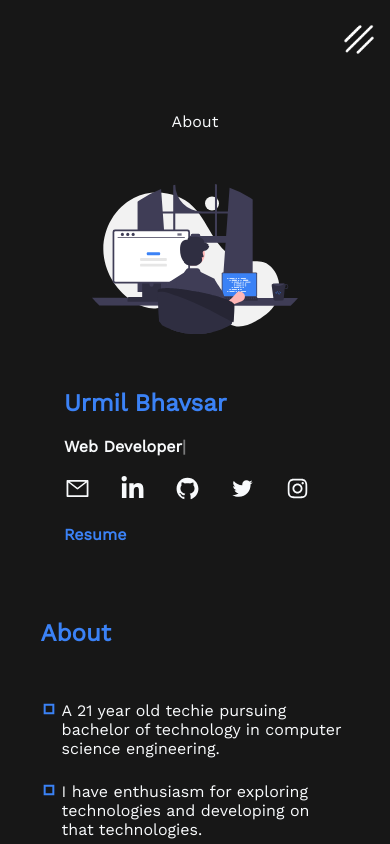
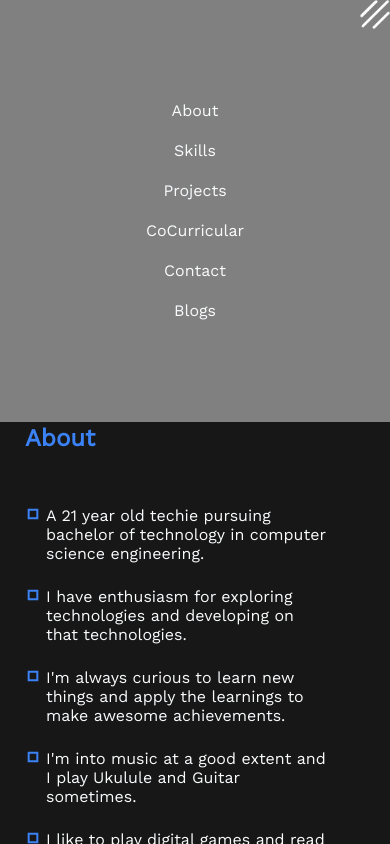
Before and after one commit to urmil22/portfolio-2.0, a React (Create React App) app: page / in a window 390 px wide. Both pictures are taken after a click on the picture 359 px from the left and 39 px from the top of the page. Shown: the top 844 px of the page. Built offline with nearby package versions, Linux system fonts and the light colour scheme.

Commit message:
added cocurricular section

```diff
--- a/src/App.css
+++ b/src/App.css
@@ -26,7 +26,6 @@ body{
 
 header{
   position: relative;
-  background: transparent;
   width: 50%;
   margin: 40px auto 60px auto;
   top: 0;
@@ -165,7 +164,6 @@ p{
   margin-top: 30px;
   display: grid;
   grid-template-columns: 25% 25% 25% 25%;
-  padding-left: 4%;
 }
 
 .bullets{
@@ -195,10 +193,11 @@ p{
 }
 
 .project-grid > div{
-  margin: 28px 0;
+  margin: 15px 0;
   display: flex;
   flex-direction: column;
   justify-content: left;
+  line-height: 25px;
 }
 
 .project-icons{
@@ -230,17 +229,32 @@ p{
   color: var(--secondary-color);
 }
 
+.cocurricular-grid{
+  margin-top: 30px;
+  display: grid;
+  grid-template-columns: 100%;
+}
+
+.cocurricular-grid div h3,
+.cocurricular-grid div h2
+{
+  color: var(--secondary-color);
+  margin: 5px 0;
+}
+
 .contact ul {
-  margin-top: 1rem;
   display: flex;
   justify-content: flex-start;
-  gap: 1rem;
+  gap: 2rem;
 }
 
 .contact ul li a {
   color: var(--links-color);
   font-size: 2rem;
-  margin-left: 1rem;
+}
+
+.contact ul li a:hover {
+  color: var(--secondary-color);
 }
 
 .contact ul li {
@@ -248,9 +262,13 @@ p{
   text-decoration: none;
 }
 
+footer div span{
+  color: var(--secondary-color);
+}
+
 footer p {
+  font-size: 1.3em;
   text-align: center;
-  font-size: 1.3em;
 }
 
 @media only screen and (max-width: 1048px) {
@@ -272,13 +290,13 @@ footer p {
 
 @media only screen and (max-width: 768px) {
 
+  .wrapper{
+    padding: 0;
+  }
+
   header {
     width: 100%;
-    margin: 25px auto;
-  }
-
-  body{
-    overflow-x: hidden;
+    margin: 0;
   }
 
   nav ul{
@@ -295,6 +313,8 @@ footer p {
   .menu-icon{
     display: block;
     margin-left: auto;
+    position: relative;
+    z-index: 10;
   }
 
   .nav-menu{
@@ -302,14 +322,33 @@ footer p {
   }
 
   #hidden {
-    max-height: 190px;
+    position: absolute;
+    top: 0;
+    right: 0;
+    margin: 0;
+    background-color: gray;
+    font-size: 1rem;
+    height: 50vh;
+    width: 100vw;
+    flex-direction: column;
+    justify-content: center;
+    align-items: center;
+    line-height: 20px;
+    /* max-height: 190px;
     overflow: hidden;
-    transition: 0.3s;
+    transition: 0.3s; */
   }
 
   section{
-    width: 80vw;
-    margin: 15px auto;
+    width: 100vw;
+    margin: auto;
+ }
+
+ .social-links {
+  width: 100%;
+  justify-content: center;
+  align-items: center;
+  margin: auto;
  }
 
  #dp {
@@ -320,7 +359,15 @@ footer p {
   flex-direction: column-reverse;
 }
 
-.landing div:nth-child(1) {
+.name {
+  text-align: center;
+}
+
+.landing  h4 {
+  text-align: center;
+}
+
+/* .landing div:nth-child(1) {
   width: 100%;
 }
 
@@ -328,6 +375,10 @@ footer p {
   width: 100%;
   padding-right: 0;
   margin-bottom: 35px;
+} */
+
+.project-grid > div {
+  margin: 5px 0;
 }
 
 .skills-grid {
@@ -345,10 +396,15 @@ footer p {
   width: 90%;
 }
 
+footer {
+  display: flex;
+  justify-content: center;
+  align-items: center;
+  text-align: center;
+  }
 
+footer div {
+  width: 55%;
+}
 
-footer {
-  text-align: center;
-  padding-left: 3rem;
-  }
 }
--- /dev/null
+++ b/src/components/CoCurricular.js
@@ -0,0 +1,41 @@
+import React from 'react';
+import { AiOutlineBank } from 'react-icons/ai'
+
+const CoCurricular = () => {
+  return (
+    <section id='cocurricular'>
+        <h1>CoCurricular</h1>
+        <div className='cocurricular-grid'>
+            <div>
+                <h3>Delegate of The Republic Of Ghana</h3>
+
+                    <p><AiOutlineBank size={18} color="white"/> Model United Nations(MUN) is a popular program for those who are interested in learning how United Nations work. Hundreds of thousands of students worldwide participate every year in MUN at all educational levels from primary school to university. I represented as the Delegate of The Republic Of Ghana</p>
+
+            </div>
+
+            <div>
+                <h3>Vadodara Smart Hackathon</h3>
+                <p>This hackathon was themed for based on police FIR(First Information Report) where the problem statement was based on filing FIR and validating it for genuineness about Information provided</p>
+            </div>
+
+            <div>
+                <h3>Tech Expo</h3>
+                <p>Tech Expo is a college level competition of projects for final year students from every department. We as a team represented our project Medical Datacare.</p>
+            </div>
+
+            <div>
+                <h2>Other Activities</h2>
+                <h3>Road to Web3 Hackathon</h3>
+                <p>Road to Web3 is a purpose built event for you to create your first application on the Blockchain. There were speakers, mentors and developers from all around the world</p>
+            </div>
+
+            <div>
+                <h3>HacktoberFest 2022</h3>
+                <p>Hacktoberfest: a month-long celebration of open-source projects, their maintainers, and the entire community of contributors. I contributed to many projects and got intro to many cool projects</p>
+            </div>
+        </div>
+    </section>
+  )
+}
+
+export default CoCurricular
--- a/src/components/Container.js
+++ b/src/components/Container.js
@@ -1,5 +1,6 @@
 import React from 'react'
 import About from './About'
+import CoCurricular from './CoCurricular'
 import Contact from './Contact'
 import Footer from './Footer'
 import Info from './Info'
@@ -16,6 +17,7 @@ const Container = () => {
     <About />
     <Skills />
     <Projects />
+    <CoCurricular />
     <Contact />
     <Footer />
    </div>
--- a/src/components/Footer.js
+++ b/src/components/Footer.js
@@ -3,7 +3,12 @@ import React from 'react'
 const Footer = () => {
   return (
     <footer>
-       <p>Made with ❤️ by Urmil Bhavsar</p>
+      <div>
+          <p>Made with ❤️ by
+               <span> Urmil Bhavsar</span>
+          </p>
+      </div>
+
     </footer>
   )
 }
--- a/src/components/Info.js
+++ b/src/components/Info.js
@@ -12,7 +12,7 @@ const Info = () => {
     <>
         <section className='landing'>
             <div>
-         <h1>Urmil Bhavsar</h1>
+         <h1 className='name'>Urmil Bhavsar</h1>
             <h4>
             <span className='typing'>
             <Typed
--- a/src/components/Navbar.js
+++ b/src/components/Navbar.js
@@ -3,6 +3,7 @@ import menuIcon from "../components/images/menu.png"
 
 const Navbar = () => {
   const [showLinks, setShowLinks] = useState(false)
+
   return (
     <header>
       <nav>
@@ -12,7 +13,7 @@ const Navbar = () => {
           className="menu-icon"
           alt="menu-icon"
         />
-        <ul className="nav-menu" id={showLinks ? "hidden" : ""}>
+        <ul className="nav-menu nav-open" id={showLinks ? "hidden" : ""}>
           <li>
             <a href="#about">About</a>
           </li>
--- a/src/components/Projects.js
+++ b/src/components/Projects.js
@@ -9,7 +9,7 @@ const Projects = () => {
             <div className='project-grid'>
                 <div>
             <h3>Creative Minds</h3>
-            <p>Creative Minds is an app where you can post your creative thoughts and people can also comment on that.</p>
+            <p>Creative Minds is an app where you can post your creative thoughts and people can also comment on that. Creative Minds is built using NEXTJS, Next.js is a React framework that gives you building blocks to create web applications with server-side rendering and generating static websites</p>
                     <div className='project-icons'>
                         <a href='https://github.com/urmil22/creative-writes'rel="noreferrer" target='_blank'><FaGithub /></a>
                         <a href='https://creative-writes-two.vercel.app/' rel="noreferrer" target='_blank'><GoBrowser /></a>
@@ -60,10 +60,10 @@ The main aim was building UI and form validation.</p>
         </div>
 
         <div>
-            <h3>Coin Cellar</h3>
-            <p>A web app where you can see global crypto stats and other data related to specific coin and news related to it. It uses Rapid API for data fetching.</p>
-            <div className='project-icons'><a href='https://github.com/urmil22/coin-cellar'rel="noreferrer" target='_blank'><FaGithub /></a>
-            <a href='https://coin-cellar.netlify.app/' rel="noreferrer" target='_blank'><GoBrowser /></a></div>
+            <h3>Soundli</h3>
+            <p>A app which is similar to Spotify which uses API from RapidAPI provider and Tailwind CSS is used for styling. I have used React for building Soundli.</p>
+            <div className='project-icons'><a href='https://github.com/urmil22/soundli-music-app'rel="noreferrer" target='_blank'><FaGithub /></a>
+            <a href='https://soundli-music-app.netlify.app/' rel="noreferrer" target='_blank'><GoBrowser /></a></div>
         </div>
 
         </div>
```
Also changed, not shown: 1 other file (tests, documents, lock files or other folders).
